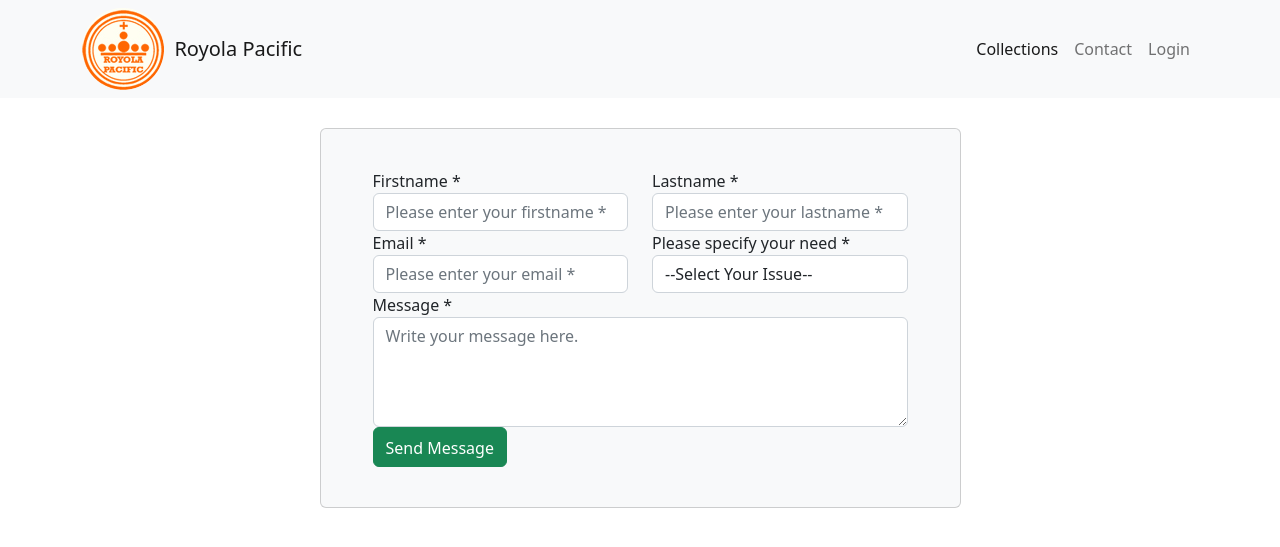
After one commit to ElsdonC/Furniture-Store-Website, a PHP site: page /ContactUs.php in a window 1280 px wide. The commit adds this page. Shown: the top 547 px of the page. Run offline with PHP 8.4, Linux system fonts and the light colour scheme.

Commit message:
html to php

```diff
--- /dev/null
+++ b/ContactUs.php
@@ -0,0 +1,81 @@
+<?php
+include('includes/header.php');
+include('includes/navbar.php');
+?>
+<div class="container" style="padding-top: 15vh;">
+        <div class="row ">
+            <div class="col-lg-7 mx-auto">
+                <div class="card mt-2 mx-auto p-4 bg-light">
+                    <div class="card-body bg-light">
+                        <div class="container">
+                            <form id="contact-form" role="form"  method="POST" action="https://formsubmit.co/aanon408@gmail.com">
+                                <div class="controls">
+                                    <div class="row">
+                                        <div class="col-md-6">
+                                            <div class="form-group">
+                                                <label for="form_name">Firstname *</label>
+                                                <input id="form_name" type="text" name="name" class="form-control"
+                                                    placeholder="Please enter your firstname *" required="required"
+                                                    data-error="Firstname is required.">
+                                            </div>
+                                        </div>
+                                        <div class="col-md-6">
+                                            <div class="form-group">
+                                                <label for="form_lastname">Lastname *</label>
+                                                <input id="form_lastname" type="text" name="surname"
+                                                    class="form-control" placeholder="Please enter your lastname *"
+                                                    required="required" data-error="Lastname is required.">
+                                            </div>
+                                        </div>
+                                    </div>
+                                    <div class="row">
+                                        <div class="col-md-6">
+                                            <div class="form-group">
+                                                <label for="form_email">Email *</label>
+                                                <input id="form_email" type="email" name="email" class="form-control"
+                                                    placeholder="Please enter your email *" required="required"
+                                                    data-error="Valid email is required.">
+                                            </div>
+                                        </div>
+                                        <div class="col-md-6">
+                                            <div class="form-group">
+                                                <label for="form_need">Please specify your need *</label>
+                                                <select id="form_need" name="need" class="form-control"
+                                                    required="required" data-error="Please specify your need.">
+                                                    <option value="" selected disabled>--Select Your Issue--</option>
+                                                    <option>Request Invoice for order</option>
+                                                    <option>Request order status</option>
+                                                    <option>Haven't received cashback yet</option>
+                                                    <option>Other</option>
+                                                </select>
+                                            </div>
+                                        </div>
+                                    </div>
+                                    <div class="row">
+                                        <div class="col-md-12">
+                                            <div class="form-group">
+                                                <label for="form_message">Message *</label>
+                                                <textarea id="form_message" name="message" class="form-control"
+                                                    placeholder="Write your message here." rows="4" required="required"
+                                                    data-error="Please, leave us a message."></textarea>
+                                            </div>
+                                        </div>
+                                        <div class="col-md-12">
+
+                                            <input type="submit" class="btn btn-success btn-send  pt-2 btn-block
+                            " value="Send Message">
+
+                                        </div>
+                                    </div>
+                                </div>
+                            </form>
+                        </div>
+                    </div>
+                </div>
+                <!-- /.8 -->
+            </div>
+        </div>
+    </div>
+<?php
+include('includes/footer.php');
+?>
--- a/includes/navbar.php
+++ b/includes/navbar.php
@@ -1,6 +1,7 @@
-<nav class="navbar navbar-expand-lg bg-light">
+<nav class="navbar navbar-expand-lg bg-light fixed-top">
   <div class="container">
-    <a class="navbar-brand" href="#">Royola Pacific</a>
+    <img src="Images/Logo.png" alt="logo">
+    <a class="navbar-brand" href="index.php">&nbsp;&nbsp;Royola Pacific</a>
     <button class="navbar-toggler" type="button" data-bs-toggle="collapse" data-bs-target="#navbarSupportedContent" aria-controls="navbarSupportedContent" aria-expanded="false" aria-label="Toggle navigation">
       <span class="navbar-toggler-icon"></span>
     </button>
@@ -8,12 +9,11 @@
 
       <ul class="navbar-nav ms-auto mb-2 mb-lg-0">
         <li class="nav-item">
-          <a class="nav-link active" aria-current="page" href="#">Home</a>
+          <a class="nav-link active" aria-current="page" href="index.php">Collections</a>
         </li>
         <li class="nav-item">
-          <a class="nav-link" href="#">Link</a>
+          <a class="nav-link" href="ContactUs.php">Contact</a>
         </li>
-
 
         <?php if(isset($_SESSION['auth_user'])) : ?>
         <li class="nav-item dropdown">
@@ -34,9 +34,6 @@
         <li class="nav-item">
           <a class="nav-link" href="login.php">Login</a>
         </li>
-        <li class="nav-item">
-          <a class="nav-link" href="register.php">Register</a>
-        </li>
         <?php endif; ?>
       </ul>
     </div>
--- a/login.php
+++ b/login.php
@@ -12,7 +12,7 @@ include('includes/header.php');
 include('includes/navbar.php');
 ?>
 
-<div class="py-5">
+<div style="padding-top: 15vh;">
     <div class="container">
         <div class="row justify-content-center">
             <div class="col-md-5">
@@ -21,7 +21,7 @@ include('includes/navbar.php');
 
                 <div class="card">
                     <div class="card-header">
-                        <h4>Login</h4>
+                        <h4>Admin Login</h4>
                     </div>
                     <div class="card-body">
                         <form action="logincode.php" method="POST">
```
Also changed, not shown: index.php (+21 -8 lines).
